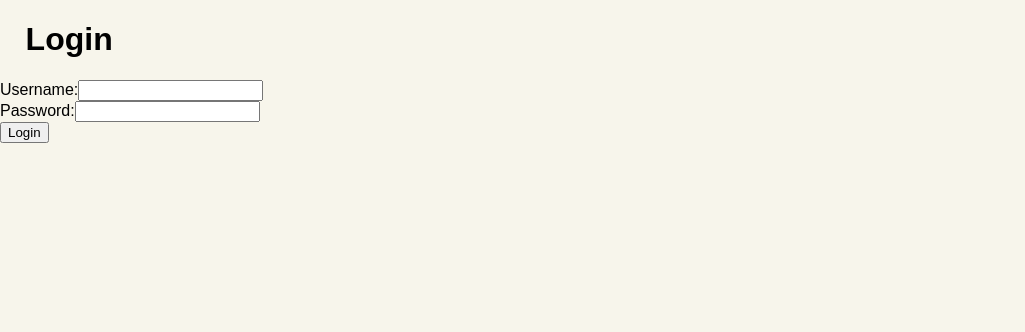
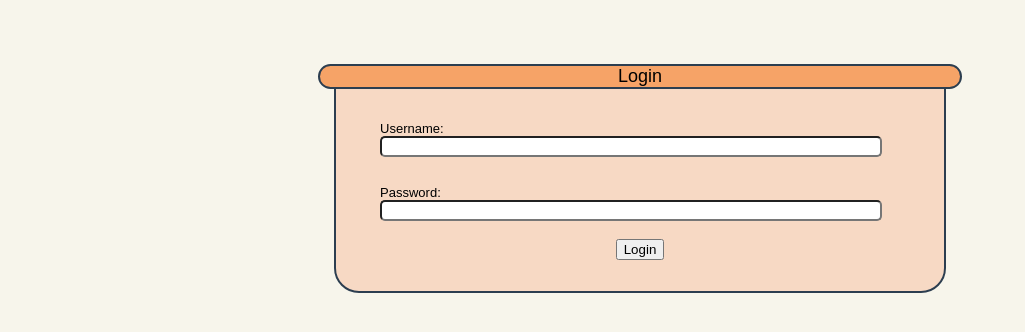
Before and after one commit to ramon-west-software/groceries-react-client, a React (Vite) app: page / in a window 1280 px wide. Shown: the top 332 px of the page, without its empty margins (0-1025 px from the left). Built offline with nearby package versions, Linux system fonts and the light colour scheme.

Commit message:
fix spacing, add login style and route

```diff
--- a/src/App.tsx
+++ b/src/App.tsx
@@ -9,8 +9,9 @@ interface AppProps {}
 const App: React.FC<AppProps> = () => {
   const [token, setToken] = useState<string | null>(() => {
     // Retrieve the token from localStorage on component mount
-    return localStorage.getItem('token');
-  });
+    const storedToken = localStorage.getItem('token');
+    return storedToken ? storedToken : null;
+});
 
   // Use useEffect to update localStorage when the token changes
   useEffect(() => {
@@ -35,6 +36,7 @@ const App: React.FC<AppProps> = () => {
           }
         />
         <Route path="/home" element={<Home token={token}/>} />
+        <Route path="/login" element={<Login setToken={(newToken) => setToken(newToken)} />} />
       </Routes>
     </Router>
   );
--- a/src/Home.css
+++ b/src/Home.css
@@ -6,11 +6,41 @@ body {
   font-family: "Chalkboard SE", sans-serif;
 }
 
+.text-font {
+  font-family: "Chalkboard SE", sans-serif;
+}
+
 .container {
   width: 99%;
   display: flex;
   flex-direction: row;
-  overflow-y: auto;
+}
+
+.login-container {
+  padding-top: 5%;
+  padding-bottom: 10%;
+  padding-left: 25%;
+  padding-right: 25%;
+}
+
+.login-form {
+  display: flex;
+  flex-direction: column;
+  padding: 5%;
+  align-items: center;
+  /* align-content: center; */
+  /* justify-items: center; */
+  /* justify-content: center; */
+}
+
+.login-form-input {
+  justify-content: center;
+  align-items: start;
+  width: 95%;
+  height: 100%;
+  font-family: "Chalkboard SE", sans-serif;
+  font-size: small;
+  border-radius: 5px;
 }
 
 .header {
@@ -21,14 +51,14 @@ body {
   display: flex;
   justify-content: flex-start;
   align-items: center;
-  border-radius: 10px;
+  /* border-radius: 10px; */
   border: 2px solid #2c3e50;
 }
 
 .header,
 h1 {
   padding-left: 2%;
-  width: 90%;
+  width: 100%;
 }
 
 .toggle-btn {
@@ -118,6 +148,7 @@ h1 {
   justify-content: flex-start;
   overflow-y: auto; /* Use 'auto' instead of 'scroll' */
   border-right: 2px solid #2c3e50;
+  border-left: 2px solid #2c3e50;
 }
 
 .sidebar.show {
@@ -169,6 +200,7 @@ h1 {
 }
 
 .main-content {
+  min-width: 50%;
   display: flex;
   flex-direction: row;
   align-items: flex-start;
@@ -188,12 +220,20 @@ h1 {
   align-content: center;
   align-items: center;
   width: 100%;
-  height: 100%;
+}
+
+.main-card {
+  margin: 10px;
+  display: flex;
+  flex-direction: column;
+  align-content: center;
+  align-items: center;
+  min-width: 90%;
 }
 
 .main-card-header {
   width: 100%;
-  height: 100%;
+  max-height: 25px;
   background-color: #f6a367;
   border-radius: 25px;
   border: 2px solid #2c3e50;
@@ -210,7 +250,7 @@ h1 {
 }
 
 .main-card-text-container {
-  margin-top: -5%;
+  margin-top: -10px;
   width: 95%;
   height: 95%;
   background-color: #f7d9c4;
@@ -222,7 +262,7 @@ h1 {
 .main-card-text {
   justify-content: center;
   align-items: start;
-  padding-top: 5%;
+  padding-top: 10px;
   width: 95%;
   height: 100%;
   font-size: small;
--- a/src/components/Content.tsx
+++ b/src/components/Content.tsx
@@ -12,19 +12,22 @@ const Content: FC<ContentProps> = ({ data }) => {
       {data &&
         Array.isArray(data) &&
         data.map((category, index) => (
-          <div className="main-card-container"key={index}>
+          <div className="main-card" key={index}>
+
             <div className="main-card-header">
               <div className="main-card-title"> {category.name}</div>
             </div>
-            <div className="main-card-text-container">
-              <GroceryItemConponent
-                data={category.groceryItems}
-              ></GroceryItemConponent>
-            </div>
-          </div>
+            {category.groceryItems && (
+              <div className="main-card-text-container">
+                <GroceryItemConponent data={category.groceryItems} />
+              </div>
+            )}
+
+           </div>
         ))}
     </>
   );
 };
 
+
 export default Content;
--- a/src/components/GroceryItemConponent.tsx
+++ b/src/components/GroceryItemConponent.tsx
@@ -11,17 +11,25 @@ const GroceryItemConponent: FC<GroceryItemsProps> = ({ data }) => {
       <div className="main-card-text">
         {data &&
           Array.isArray(data) &&
-          data.map((item, index) => (
-            <ul key={index}>
-              <li key={index}>
-                {item.name} - Purchased {item.purchaseDate} - Good for{" "}
-                {item.itemDuration} days since purchase
-              </li>
-            </ul>
-          ))}
+          data.map((item, index) => {
+            // Format purchaseDate as MM/DD/YYYY
+            const formattedDate = new Date(item.purchaseDate).toLocaleDateString('en-US');
+
+            return (
+              <ul key={index}>
+                <li key={index}>
+                  {item.name} <br />
+                  Purchased: {formattedDate} <br />
+                  Expires: {item.itemDuration} days after purchase.
+                </li>
+              </ul>
+            );
+          })}
       </div>
     </>
   );
 };
 
+
+
 export default GroceryItemConponent;
--- a/src/components/Home.tsx
+++ b/src/components/Home.tsx
@@ -102,7 +102,7 @@ const Home: React.FC<HomeProps> = ({ token }) => {
             ))}
         </div>
         <div className={`main-content ${isSidebarOpen ? "show" : ""}`}>
-          <div>
+          <div className="main-card-container">
             {/* Render the content based on the selected view  */}
             {
               <Content
--- a/src/components/Login.tsx
+++ b/src/components/Login.tsx
@@ -1,22 +1,22 @@
-import React, { useState } from 'react';
-import { useNavigate } from 'react-router-dom';
+import React, { useState } from "react";
+import { useNavigate } from "react-router-dom";
 
 interface LoginProps {
   setToken: (token: string) => void;
 }
 
 const Login: React.FC<LoginProps> = ({ setToken }) => {
-  const [username, setUsername] = useState('');
-  const [password, setPassword] = useState('');
+  const [username, setUsername] = useState("");
+  const [password, setPassword] = useState("");
   const navigate = useNavigate();
 
   const handleLogin = async () => {
     try {
       // Call your server endpoint to authenticate
-      const response = await fetch('http://localhost:8080/api/v1/login', {
-        method: 'POST',
+      const response = await fetch("http://localhost:8080/api/v1/login", {
+        method: "POST",
         headers: {
-          'Content-Type': 'application/json',
+          "Content-Type": "application/json",
         },
         body: JSON.stringify({ username, password }),
       });
@@ -30,42 +30,52 @@ const Login: React.FC<LoginProps> = ({ setToken }) => {
         setToken(token);
 
         // Redirect to the home page
-        navigate('/home');
+        navigate("/home");
       } else {
         // Handle login error
-        console.error('Login failed');
+        console.error("Login failed");
       }
     } catch (error) {
-      console.error('Error during login:', error);
+      console.error("Error during login:", error);
     }
   };
 
   return (
+    <div className="login-container">
+      <div className="main-card-container">
+        <div className="main-card-header">
+          <div className="main-card-title">Login</div>
+        </div>
+        <div className="main-card-text-container">
           <div>
-      <h1>Login</h1>
-      <form>
-        <label>
+            <form className="login-form">
+              <label className="main-card-text">
                 Username:
                 <input
                   type="text"
+                  className="login-form-input"
                   value={username}
                   onChange={(e) => setUsername(e.target.value)}
                 />
               </label>
               <br />
-        <label>
+              <label className="main-card-text">
                 Password:
                 <input
                   type="password"
+                  className="login-form-input"
                   value={password}
                   onChange={(e) => setPassword(e.target.value)}
                 />
               </label>
               <br />
-        <button type="button" onClick={handleLogin}>
+              <button type="button" className="text-font" onClick={handleLogin}>
                 Login
               </button>
             </form>
+          </div>
+        </div>
+      </div>
     </div>
   );
 };
```
Lines whose indentation alone changed are shown as unchanged.
